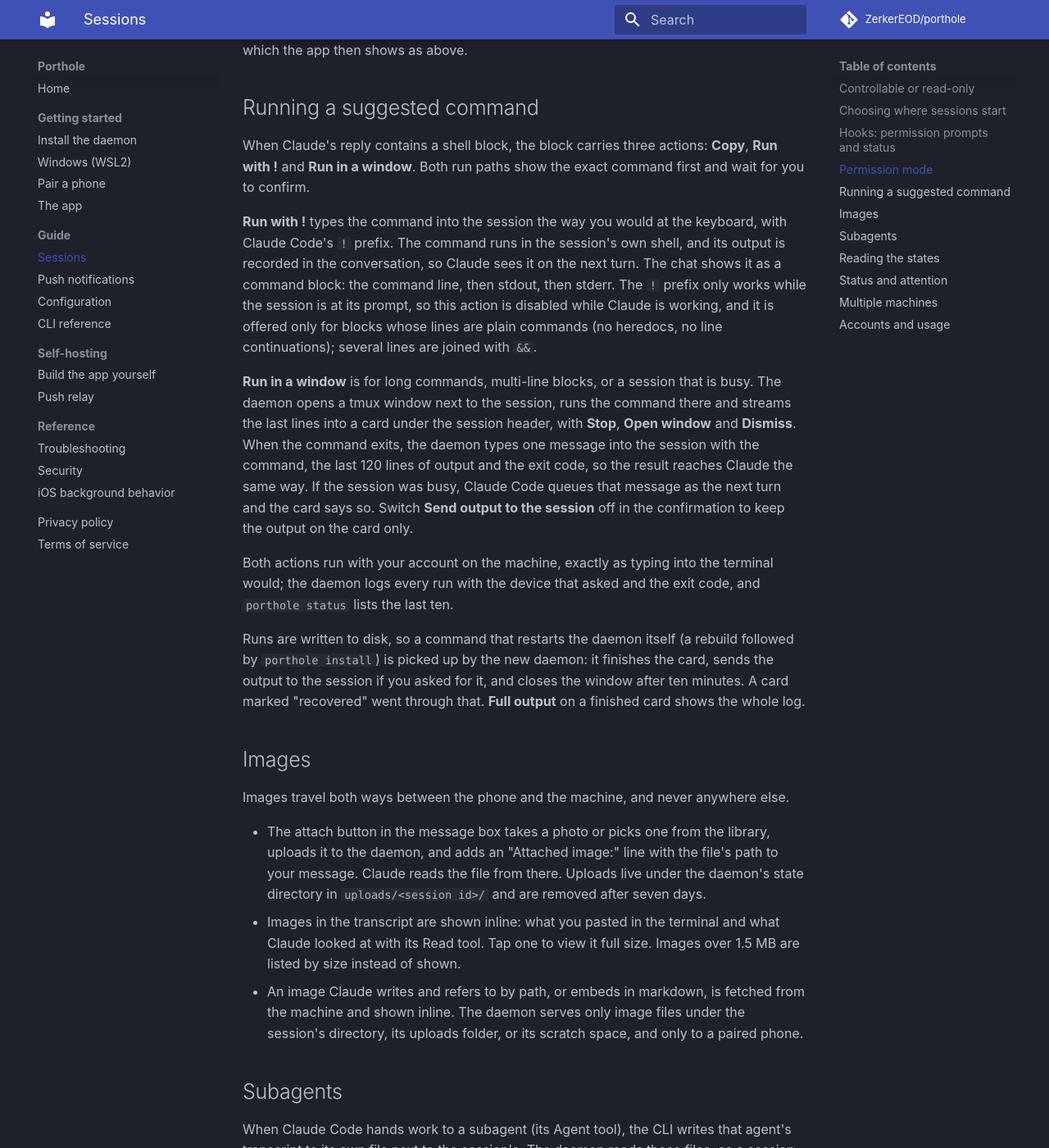
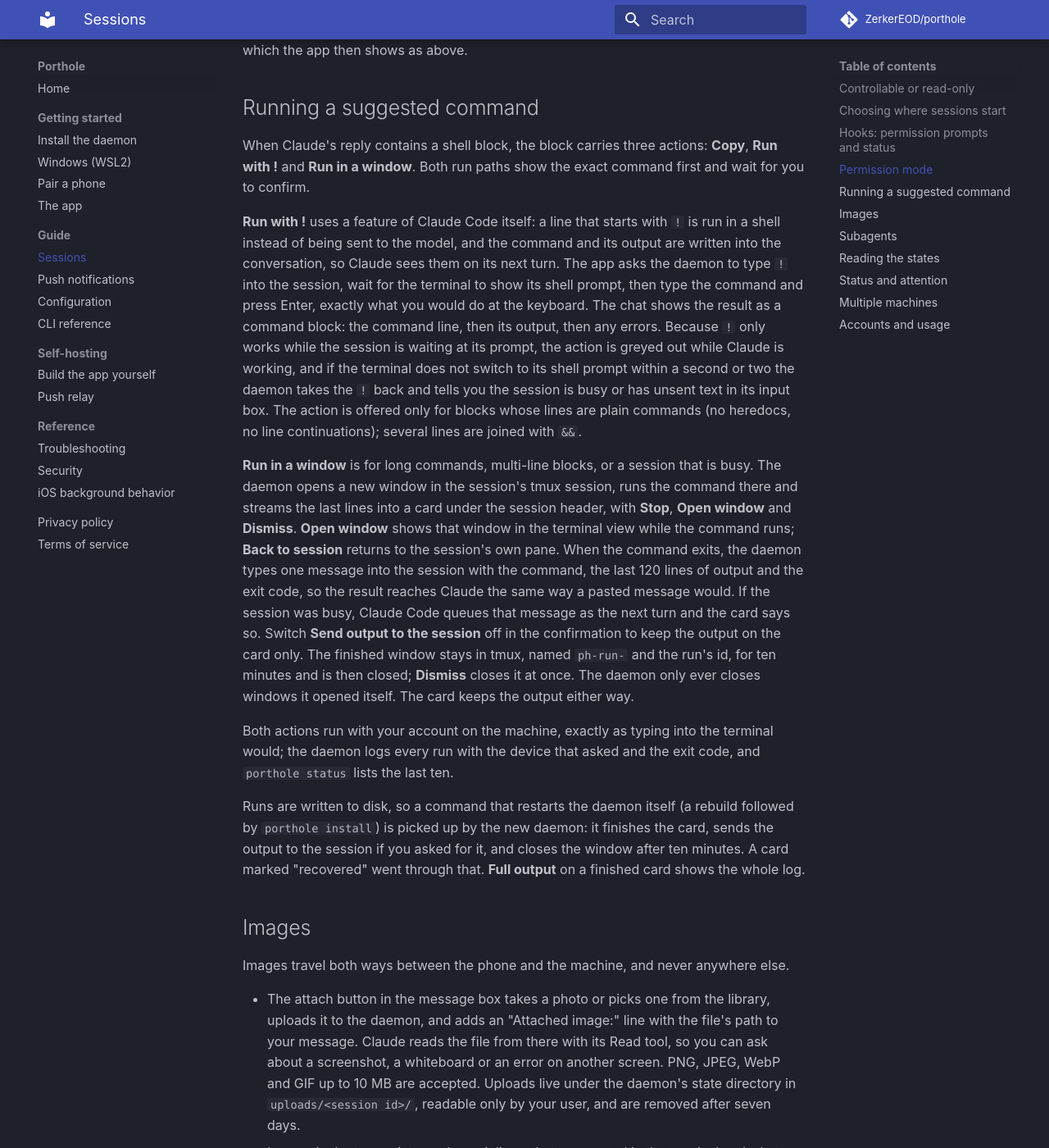
Before and after one commit to ZerkerEOD/porthole, an MkDocs documentation site: the page built from docs/guide/sessions.md, in a window 1280 px wide and 1400 px high, scrolled down 2790 px. Shown: the whole window at 82% size. Built offline with MkDocs 1.6.1 and Material for MkDocs 9.7.7, drawn with Linux system fonts in a browser that asks for light colours; comment, search, counter and statistics services are not loaded; the version menu is left out.

Commit message:
docs: describe running suggested commands, images, modes and subagents for readers new to the CLI
Signed-off-by: ZerkerEOD <KingAroan@gmail.com>

```diff
--- a/docs/guide/sessions.md
+++ b/docs/guide/sessions.md
@@ -129,24 +129,36 @@ When Claude's reply contains a shell block, the block carries three actions:
 **Copy**, **Run with !** and **Run in a window**. Both run paths show the
 exact command first and wait for you to confirm.
 
-**Run with !** types the command into the session the way you would at the
-keyboard, with Claude Code's `!` prefix. The command runs in the session's
-own shell, and its output is recorded in the conversation, so Claude sees
-it on the next turn. The chat shows it as a command block: the command line,
-then stdout, then stderr. The `!` prefix only works while the session is at
-its prompt, so this action is disabled while Claude is working, and it is
-offered only for blocks whose lines are plain commands (no heredocs, no line
-continuations); several lines are joined with `&&`.
+**Run with !** uses a feature of Claude Code itself: a line that starts
+with `!` is run in a shell instead of being sent to the model, and the
+command and its output are written into the conversation, so Claude sees
+them on its next turn. The app asks the daemon to type `!` into the
+session, wait for the terminal to show its shell prompt, then type the
+command and press Enter, exactly what you would do at the keyboard. The
+chat shows the result as a command block: the command line, then its
+output, then any errors. Because `!` only works while the session is
+waiting at its prompt, the action is greyed out while Claude is working,
+and if the terminal does not switch to its shell prompt within a second or
+two the daemon takes the `!` back and tells you the session is busy or has
+unsent text in its input box. The action is offered only for blocks whose
+lines are plain commands (no heredocs, no line continuations); several
+lines are joined with `&&`.
 
 **Run in a window** is for long commands, multi-line blocks, or a session
-that is busy. The daemon opens a tmux window next to the session, runs the
-command there and streams the last lines into a card under the session
-header, with **Stop**, **Open window** and **Dismiss**. When the command
+that is busy. The daemon opens a new window in the session's tmux session,
+runs the command there and streams the last lines into a card under the
+session header, with **Stop**, **Open window** and **Dismiss**. **Open
+window** shows that window in the terminal view while the command runs;
+**Back to session** returns to the session's own pane. When the command
 exits, the daemon types one message into the session with the command, the
 last 120 lines of output and the exit code, so the result reaches Claude
-the same way. If the session was busy, Claude Code queues that message as
-the next turn and the card says so. Switch **Send output to the session**
-off in the confirmation to keep the output on the card only.
+the same way a pasted message would. If the session was busy, Claude Code
+queues that message as the next turn and the card says so. Switch **Send
+output to the session** off in the confirmation to keep the output on the
+card only. The finished window stays in tmux, named `ph-run-` and the run's
+id, for ten minutes and is then closed; **Dismiss** closes it at once. The
+daemon only ever closes windows it opened itself. The card keeps the output
+either way.
 
 Both actions run with your account on the machine, exactly as typing into
 the terminal would; the daemon logs every run with the device that asked
@@ -165,9 +177,11 @@ anywhere else.
 
 - The attach button in the message box takes a photo or picks one from the
   library, uploads it to the daemon, and adds an "Attached image:" line with
-  the file's path to your message. Claude reads the file from there. Uploads
-  live under the daemon's state directory in `uploads/<session id>/` and are
-  removed after seven days.
+  the file's path to your message. Claude reads the file from there with its
+  Read tool, so you can ask about a screenshot, a whiteboard or an error on
+  another screen. PNG, JPEG, WebP and GIF up to 10 MB are accepted. Uploads
+  live under the daemon's state directory in `uploads/<session id>/`,
+  readable only by your user, and are removed after seven days.
 - Images in the transcript are shown inline: what you pasted in the terminal
   and what Claude looked at with its Read tool. Tap one to view it full size.
   Images over 1.5 MB are listed by size instead of shown.
```
Also changed, not shown: README.md (+15 -0 lines), docs/getting-started/app.md (+25 -3 lines), docs/index.md (+7 -3 lines), docs/reference/troubleshooting.md (+15 -0 lines).
